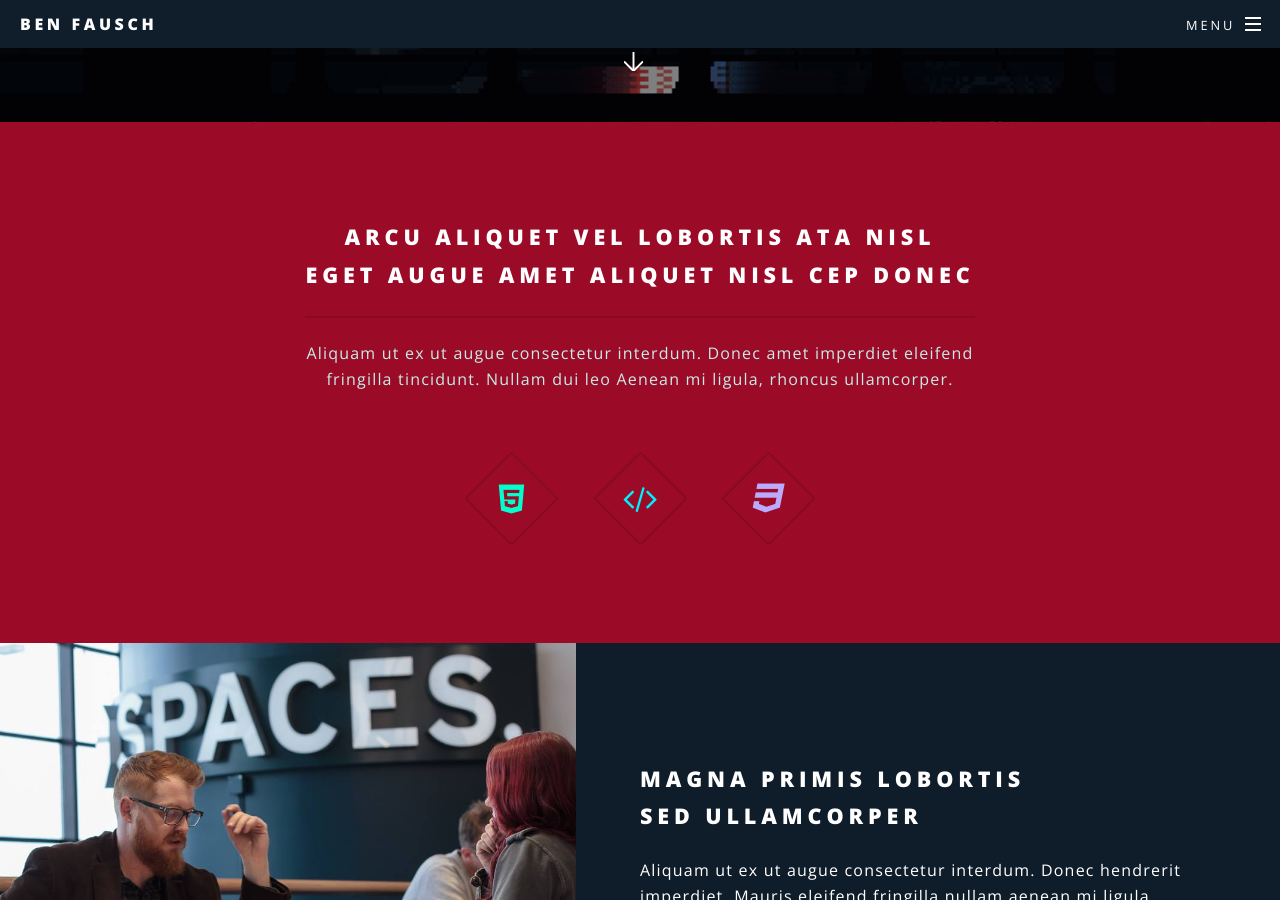
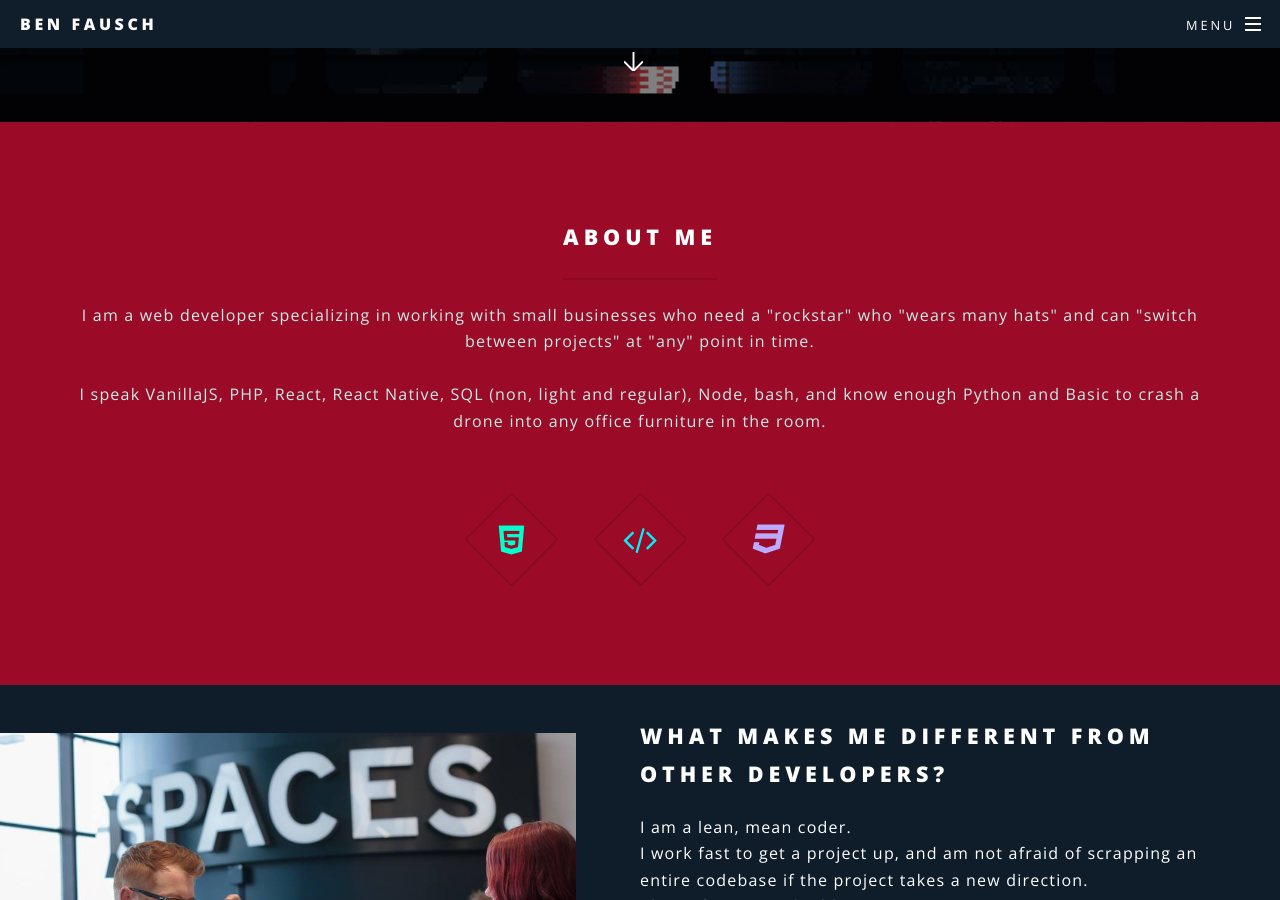
Before and after one commit to BenFausch/benfauschjekyll, a Jekyll site: the page built from index.md, in a window 1280 px wide and 900 px high, scrolled down 778 px. Built offline with Jekyll 4.4.1, drawn with Linux system fonts in a browser that asks for light colours; some of the changed text lies outside the part shown.

Commit message:
added copy/templating

```diff
--- a/_includes/banner.html
+++ b/_includes/banner.html
@@ -4,7 +4,7 @@
 		<p><p>{{page.subtitle}}</p>
 		</p>
 		<ul class="actions">
-			<li><a href="{{page.buttonlink}}" class="button special">{{page.button}}</a></li>
+			<li><a href="{{page.buttonlink}}" class="button special" target="_blank">{{page.button}}</a></li>
 		</ul>
 	</div>
 	<a href="#one" class="more scrolly">{{page.learnmore}}</a>
--- a/_includes/one.html
+++ b/_includes/one.html
@@ -2,15 +2,13 @@
 			<section id="one" class="wrapper style1 special">
 				<div class="inner">
 					<header class="major">
-						<h2>Arcu aliquet vel lobortis ata nisl<br />
-						eget augue amet aliquet nisl cep donec</h2>
-						<p>Aliquam ut ex ut augue consectetur interdum. Donec amet imperdiet eleifend<br />
-						fringilla tincidunt. Nullam dui leo Aenean mi ligula, rhoncus ullamcorper.</p>
+						<h2>{{page.oneHeader}}</h2>
+						<p>{{page.oneCopy}}</p>
 					</header>
 					<ul class="icons major">
-						<li><span class="icon fa-html5 major style1"><span class="label">Lorem</span></span></li>
-						<li><span class="icon fa-code major style2"><span class="label">Ipsum</span></span></li>
-						<li><span class="icon fa-css3 major style3"><span class="label">Dolor</span></span></li>
+						<li><span class="icon fa-html5 major style1"><span class="label">{{page.oneButtonOne}}</span></span></li>
+						<li><span class="icon fa-code major style2"><span class="label">{{page.oneButtonTwo}}</span></span></li>
+						<li><span class="icon fa-css3 major style3"><span class="label">{{page.oneButtonThree}}</span></span></li>
 					</ul>
 				</div>
 			</section>
--- a/_includes/three.html
+++ b/_includes/three.html
@@ -2,34 +2,33 @@
 <section id="three" class="wrapper style3 special">
 	<div class="inner">
 		<header class="major">
-			<h2>Accumsan mus tortor nunc aliquet</h2>
-			<p>Aliquam ut ex ut augue consectetur interdum. Donec amet imperdiet eleifend<br />
-			fringilla tincidunt. Nullam dui leo Aenean mi ligula, rhoncus ullamcorper.</p>
+			<h2>{{page.threeHeader}}</h2>
+			<p>{{page.threeCopy}}</p>
 		</header>
 		<ul class="features">
 			<li class="icon fa-paper-plane-o">
-				<h3>Arcu accumsan</h3>
-				<p>Augue consectetur sed interdum imperdiet et ipsum. Mauris lorem tincidunt nullam amet leo Aenean ligula consequat consequat.</p>
+				<h3>{{page.threeHeaderOne}}</h3>
+				<p>{{page.threeCopyOne}}</p>
 			</li>
 			<li class="icon fa-laptop">
-				<h3>Ac Augue Eget</h3>
-				<p>Augue consectetur sed interdum imperdiet et ipsum. Mauris lorem tincidunt nullam amet leo Aenean ligula consequat consequat.</p>
+				<h3>{{page.threeHeaderTwo}}</h3>
+				<p>{{page.threeCopyTwo}}</p>
 			</li>
 			<li class="icon fa-code">
-				<h3>Mus Scelerisque</h3>
-				<p>Augue consectetur sed interdum imperdiet et ipsum. Mauris lorem tincidunt nullam amet leo Aenean ligula consequat consequat.</p>
+				<h3>{{page.threeHeaderThree}}</h3>
+				<p>{{page.threeCopyThree}}</p>
 			</li>
 			<li class="icon fa-headphones">
-				<h3>Mauris Imperdiet</h3>
-				<p>Augue consectetur sed interdum imperdiet et ipsum. Mauris lorem tincidunt nullam amet leo Aenean ligula consequat consequat.</p>
+				<h3>{{page.threeHeaderFour}}</h3>
+				<p>{{page.threeCopyFour}}</p>
 			</li>
 			<li class="icon fa-heart-o">
-				<h3>Aenean Primis</h3>
-				<p>Augue consectetur sed interdum imperdiet et ipsum. Mauris lorem tincidunt nullam amet leo Aenean ligula consequat consequat.</p>
+				<h3>{{page.threeHeaderFive}}</h3>
+				<p>{{page.threeCopyFive}}</p>
 			</li>
 			<li class="icon fa-flag-o">
-				<h3>Tortor Ut</h3>
-				<p>Augue consectetur sed interdum imperdiet et ipsum. Mauris lorem tincidunt nullam amet leo Aenean ligula consequat consequat.</p>
+				<h3>{{page.threeHeaderSix}}</h3>
+				<p>{{page.threeCopySix}}</p>
 			</li>
 		</ul>
 	</div>
--- a/_includes/two.html
+++ b/_includes/two.html
@@ -2,23 +2,20 @@
 			<section id="two" class="wrapper alt style2">
 				<section class="spotlight">
 					<div class="image"><img src="images/profile.jpg" alt="" /></div><div class="content">
-					<h2>Magna primis lobortis<br />
-					sed ullamcorper</h2>
-					<p>Aliquam ut ex ut augue consectetur interdum. Donec hendrerit imperdiet. Mauris eleifend fringilla nullam aenean mi ligula.</p>
+					<h2>{{page.twoHeaderOne}}</h2>
+					<p>{{page.twoCopyOne}}</p>
 				</div>
 			</section>
 			<section class="spotlight">
 				<div class="image image-med"><img src="images/cat1.gif" alt="" /></div><div class="content">
-				<h2>Tortor dolore feugiat<br />
-				elementum magna</h2>
-				<p>Aliquam ut ex ut augue consectetur interdum. Donec hendrerit imperdiet. Mauris eleifend fringilla nullam aenean mi ligula.</p>
+				<h2>{{page.twoHeaderTwo}}</h2>
+				<p>{{page.twoCopyTwo}}</p>
 			</div>
 		</section>
 		<section class="spotlight">
 			<div class="image image-small"><img src="images/oreilly.jpg" alt="" /></div><div class="content">
-			<h2>Augue eleifend aliquet<br />
-			sed condimentum</h2>
-			<p>Aliquam ut ex ut augue consectetur interdum. Donec hendrerit imperdiet. Mauris eleifend fringilla nullam aenean mi ligula.</p>
+			<h2>{{page.twoHeaderThree}}</h2>
+			<p>{{page.twoCopyThree}}</p>
 		</div>
 	</section>
 </section>
--- a/index.md
+++ b/index.md
@@ -1,5 +1,26 @@
 ---
-title: Hello
+title: Hola Muchacho!
 layout: index
-subtitle: <a href="benfausch.com">This is a link to my site</a>
+button: my github
+learnmore: About Me
+buttonlink: http://www.github.com/benfausch
+subtitle: webmaster
+oneHeader: About Me
+oneCopy: I am a web developer specializing in working with small businesses who need
+  a "rockstar" who "wears many hats" and can "switch between projects" at "any" point
+  in time. <br><br>I speak VanillaJS, PHP, React, React Native, SQL (non, light and
+  regular), Node, bash, and know enough Python and Basic to crash a drone into any
+  office furniture in the room.
+oneButtonOne: Buildin
+oneButtonTwo: Scriptin
+oneButtonThree: Stylin
+twoHeaderOne: What makes me different from other developers?
+twoCopyOne: I am a lean, mean coder. <br>I work fast to get a project up, and am not
+  afraid of scrapping an entire codebase if the project takes a new direction. <br>I
+  learn fast to get building. <br I won't take a 12 week bootcamp or even a 12 step
+  class to learn something. <br>I will read the boring spec sheet and developer docs,
+  and will break it until it works. <br> I am not afraid to get out of a library and
+  write something in pure JS. <br>I am not afraid of PHP and know its merit in building
+  the web despite flash-in-the-pan libraries that have taken over.  <br>I will script
+  out my entire job if it means that I can work on the parts of the project that matter.
 ---
```
